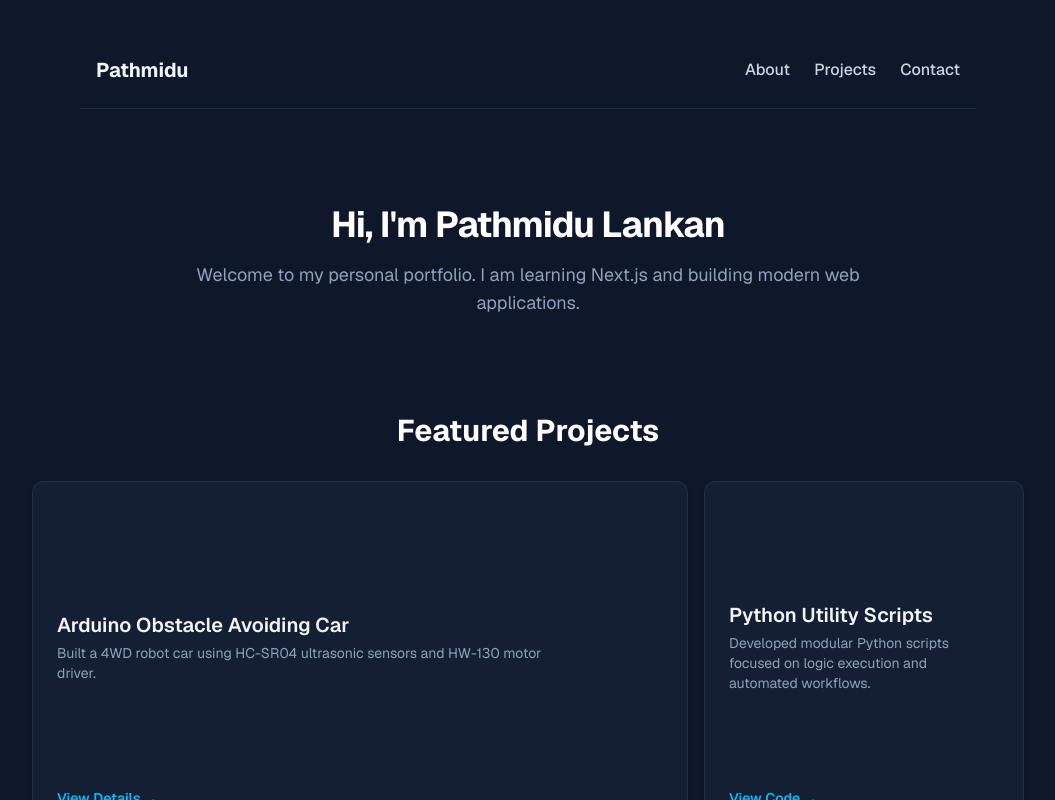
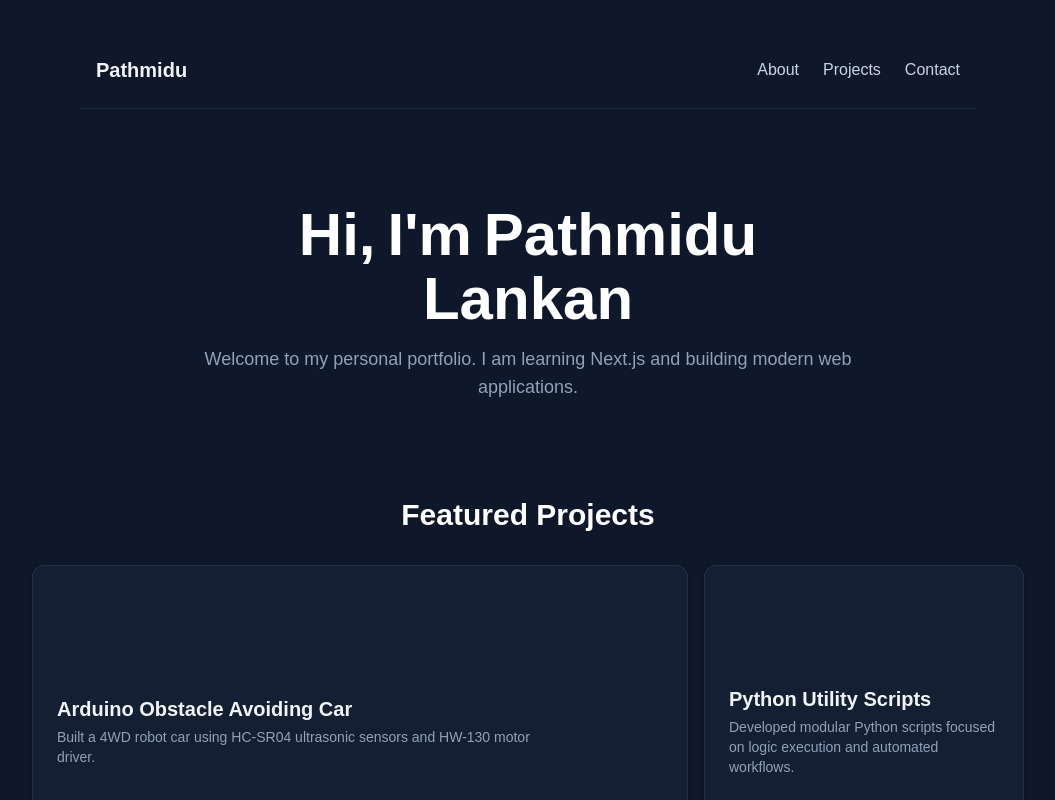
Before and after one commit to pathmidu-lankan/my-portfolio, a Next.js app: page / in a window 1280 px wide. Shown: the top 800 px of the page, without its empty margins (112-1167 px from the left). Built offline with nearby package versions, Linux system fonts and the light colour scheme.

Commit message:
Fix blur text animation transition

```diff
--- a/package.json
+++ b/package.json
@@ -10,8 +10,8 @@
   },
   "dependencies": {
     "clsx": "^2.1.1",
-    "framer-motion": "^13.1.0",
-    "lucide-react": "^1.31.0",
+    "framer-motion": "^13.1.1",
+    "lucide-react": "^1.34.0",
     "next": "16.3.1",
     "react": "19.2.8",
     "react-dom": "19.2.8",
--- a/src/app/page.js
+++ b/src/app/page.js
@@ -1,13 +1,17 @@
 import Navbar from "@/components/Navbar";
 import Projects from "@/components/Projects";
 import Contact from "@/components/Contact";
+import BlurText from "@/components/BlurText";
+
 export default function Home() {
   return (
-    <main className="min-h-screen bg-slate-900 text-white flex flex-col items-center p-8 font-sans">
+    <main className="min-h-screen bg-slate-900 text-white flex flex-col items-center p-8">
       <Navbar />
       <div id="about" className="text-center my-12 max-w-2xl">
-        <h1 className="text-4xl font-bold mb-4 tracking-tight">Hi, I'm Pathmidu Lankan</h1>
-        <p className="text-lg text-slate-400 font-normal">Welcome to my personal portfolio. I am learning Next.js and building modern web applications.</p>
+        <BlurText text="Hi, I'm Pathmidu Lankan" />
+        <p className="text-lg text-slate-400 font-normal mt-4">
+          Welcome to my personal portfolio. I am learning Next.js and building modern web applications.
+        </p>
       </div>
       <Projects />
       <Contact />
--- /dev/null
+++ b/src/components/BlurText.js
@@ -0,0 +1,26 @@
+'use client';
+import { motion } from 'framer-motion';
+
+export default function BlurText({ text = '' }) {
+  const words = text.split(' ');
+
+  return (
+    <div className="flex flex-wrap justify-center gap-x-3 gap-y-1">
+      {words.map((word, index) => (
+        <motion.span
+          key={index}
+          initial={{ filter: 'blur(12px)', opacity: 0, y: 12 }}
+          animate={{ filter: 'blur(0px)', opacity: 1, y: 0 }}
+          transition={{
+            duration: 0.6,
+            delay: index * 0.15,
+            ease: 'easeOut',
+          }}
+          className="text-4xl md:text-6xl font-extrabold text-white inline-block"
+        >
+          {word}
+        </motion.span>
+      ))}
+    </div>
+  );
+}
```
Also changed, not shown: 1 other file (tests, documents, lock files or other folders).
